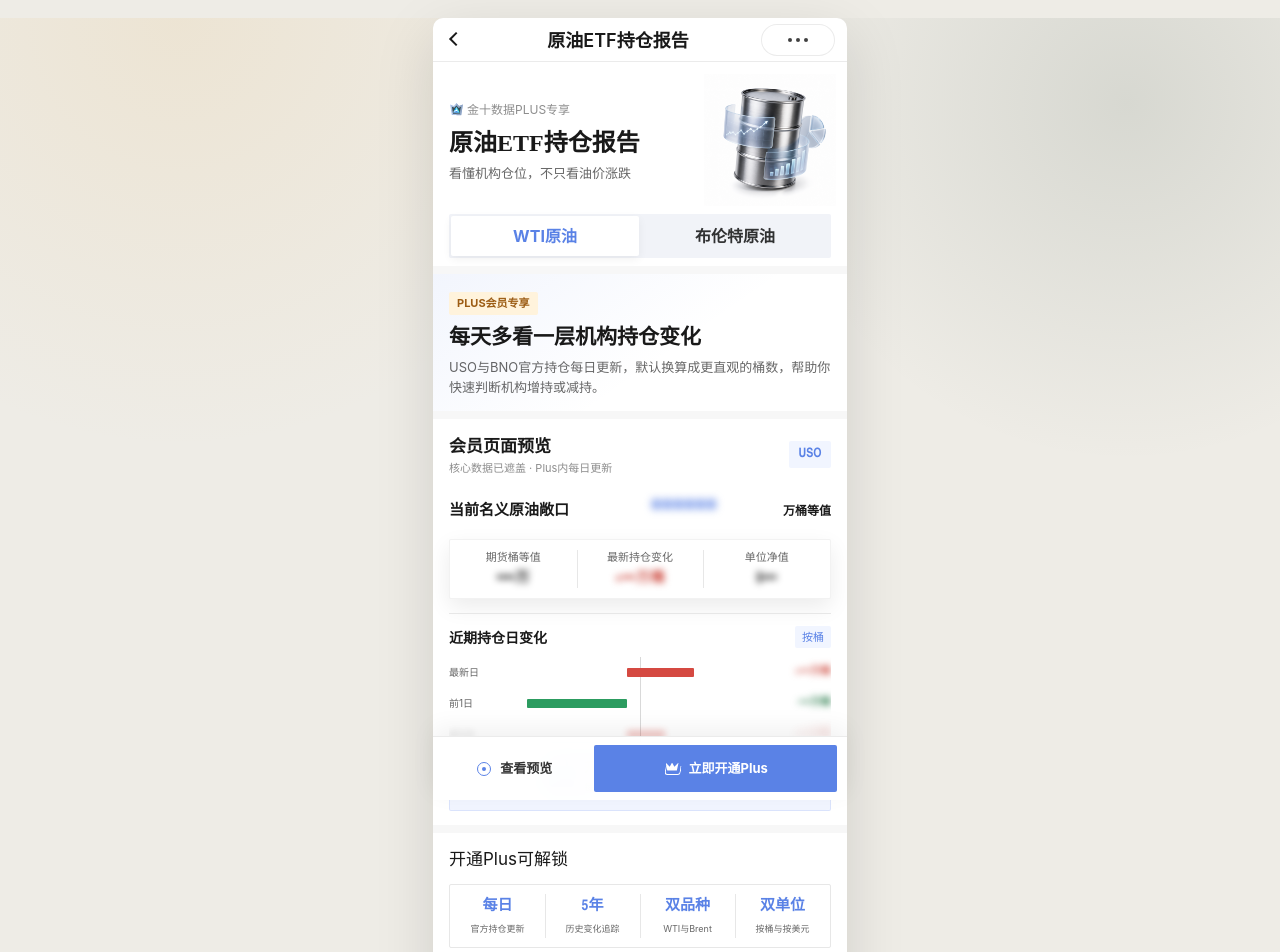
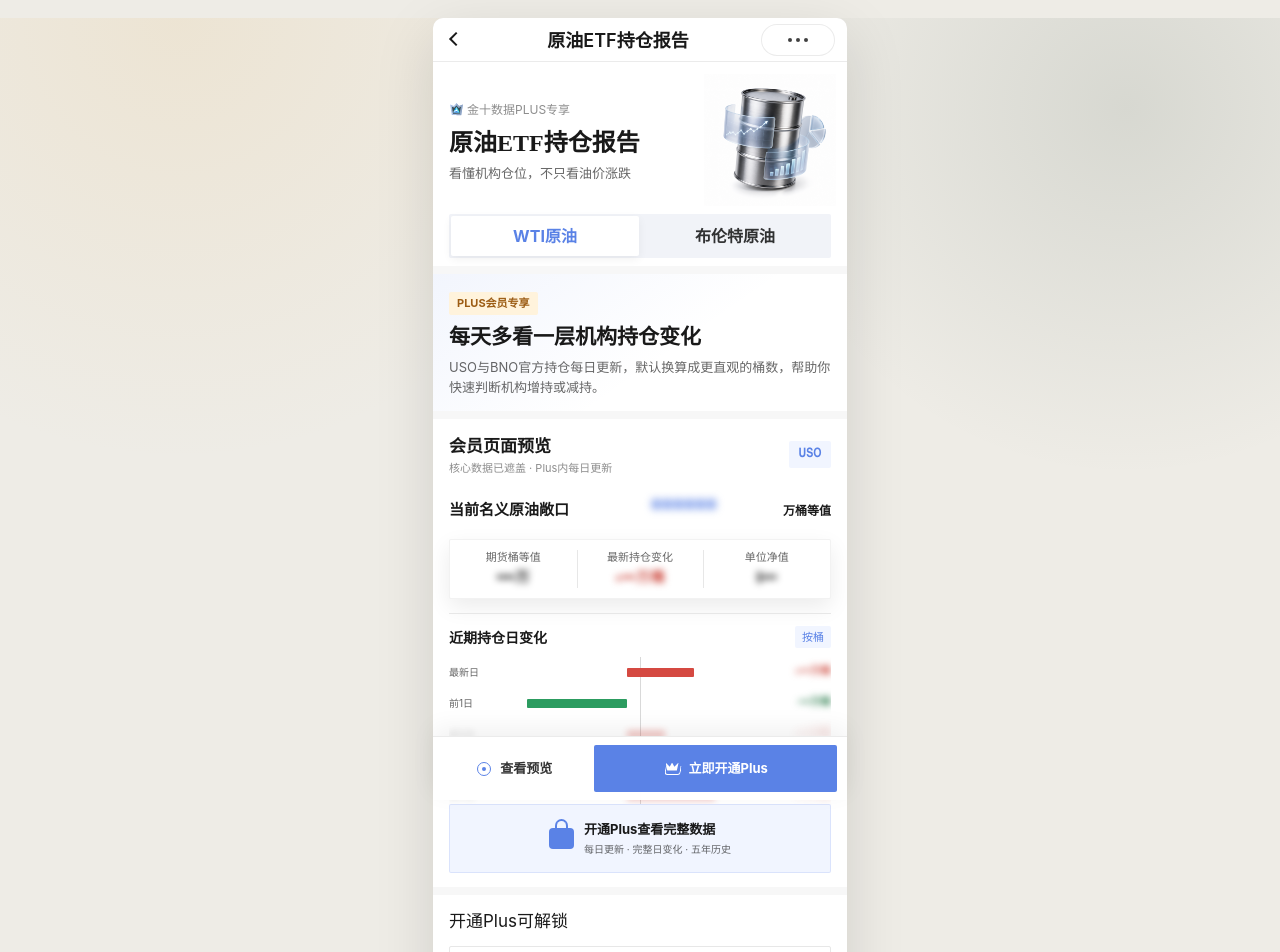
Before and after one commit to JennyChiu68/oil-ETF, a Next.js app: page /plus in a window 1280 px wide. Shown: the top 952 px of the page. Built offline with nearby package versions, Linux system fonts and the light colour scheme.

Commit message:
Expand Plus preview chart to six days

```diff
--- a/app/globals.css
+++ b/app/globals.css
@@ -3076,7 +3076,7 @@
 
 .plus-j-chart {
   position: relative;
-  min-height: 198px;
+  min-height: 260px;
   margin-top: 14px;
   padding: 12px 0 0;
   overflow: hidden;
--- a/app/plus/PlusLandingDemo.tsx
+++ b/app/plus/PlusLandingDemo.tsx
@@ -14,6 +14,8 @@
   { label: "前1日", direction: "down", width: 42 },
   { label: "前2日", direction: "up", width: 16 },
   { label: "前3日", direction: "down", width: 31 },
+  { label: "前4日", direction: "up", width: 37 },
+  { label: "前5日", direction: "down", width: 21 },
 ] as const;
 
 export function PlusLandingDemo() {
```
